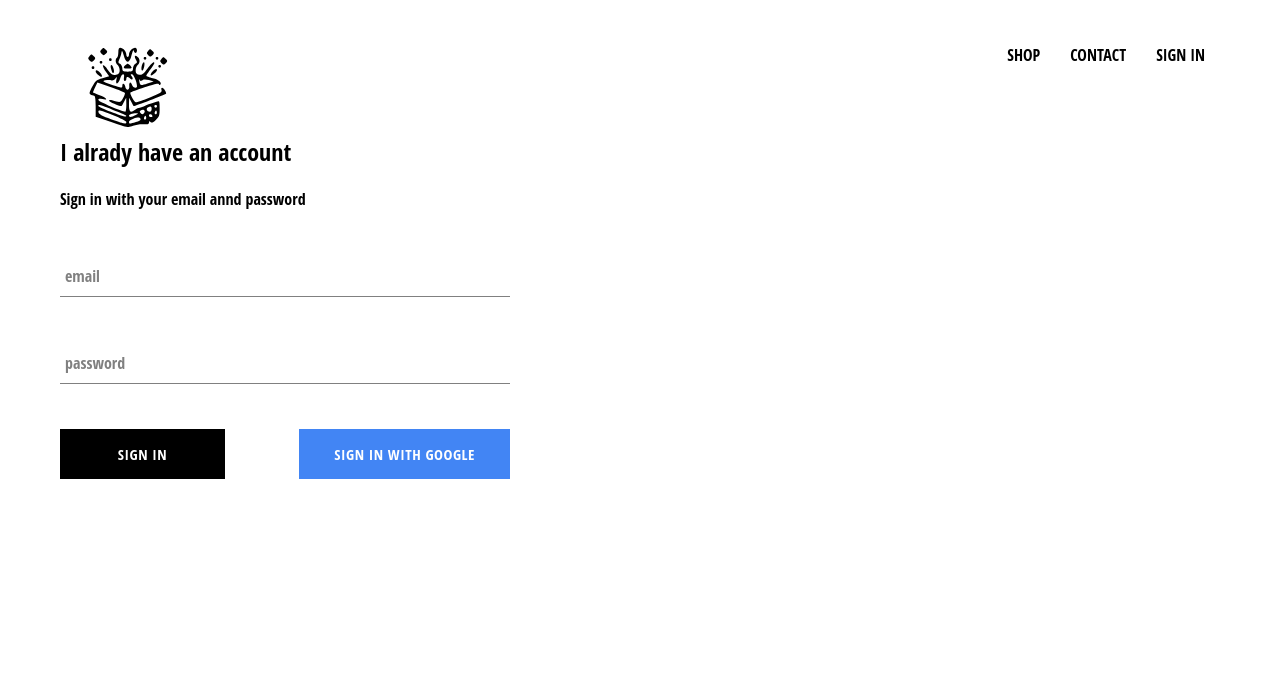
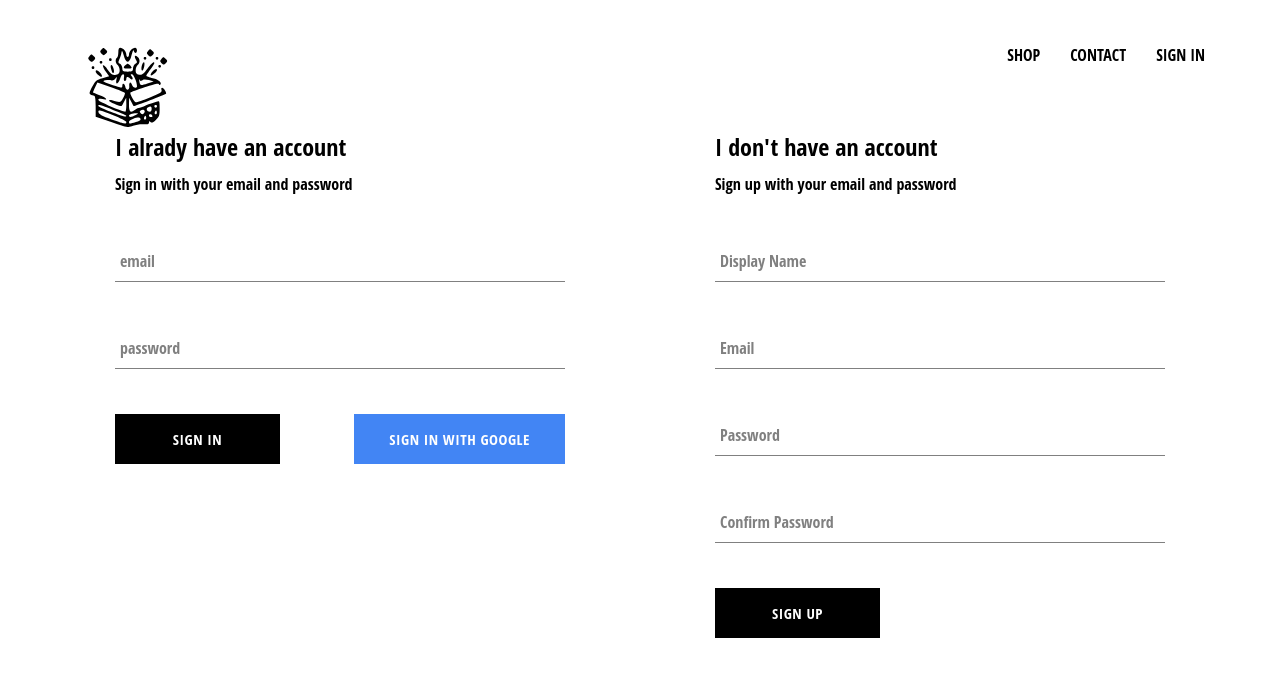
Before and after one commit to SHAH-KUNJAN/Clothing-E-Commerce, a React (Create React App) app: page /signIn in a window 1280 px wide. Shown: the top 676 px of the page. Built offline with nearby package versions, Linux system fonts and the light colour scheme; no server answers.

Commit message:
implemented firebase utils, included ability to store authenticated users into our firestore database.

```diff
--- a/src/App.js
+++ b/src/App.js
@@ -4,8 +4,8 @@
 import ShopPage from './pages/shop/shop.component';
 import SignInAndSignUp from "./pages/sign-in-and-sign-up/sign-in-annd-sign-up.component";
 import Header from "./components/header/header.component";
+import { auth, createUserProfileDocument } from "./firebase/firebase.util";
 import "./App.css";
-import { auth } from "./firebase/firebase.util";
 
 class App extends React.Component {
   unmountFromAuth = null;
@@ -18,8 +18,20 @@
   }
 
   componentDidMount() {
-    this.unmountFromAuth = auth.onAuthStateChanged((user) => {
-      this.setState({ currentUser: user });
+    this.unmountFromAuth = auth.onAuthStateChanged(async (userAuth) => {
+      if (userAuth) {
+        const userRef = await createUserProfileDocument(userAuth);
+        userRef.onSnapshot((snapShot) => {
+          this.setState({
+            currentUser: {
+              id: snapShot.id,
+              ...snapShot.data(),
+            },
+          });
+        });
+      } else {
+        this.setState({ currentUser: userAuth });
+      }
     });
   }
 
--- a/src/components/sign-in/sign-in.component.jsx
+++ b/src/components/sign-in/sign-in.component.jsx
@@ -27,8 +27,8 @@
   render() {
     return (
       <div className="sign-in">
-        <h2>I alrady have an account</h2>
-        <span>Sign in with your email annd password</span>
+        <h2 className="title">I alrady have an account</h2>
+        <span>Sign in with your email and password</span>
         <form onSubmit={this.handleSubmit}>
           <FormInput
             required
--- /dev/null
+++ b/src/components/sign-up/sign-up-component.jsx
@@ -0,0 +1,98 @@
+import React from "react";
+import FormInput from "../form-input/form-input.component";
+import CustomButton from "../custom-button/custom-button.component";
+import { auth, createUserProfileDocument } from "../../firebase/firebase.util";
+import "./sign-up.styles.scss";
+
+class SignUp extends React.Component {
+  constructor(props) {
+    super(props);
+
+    this.state = {
+      displayName: "",
+      email: "",
+      password: "",
+      confirmPassword: "",
+    };
+  }
+
+  handleSubmit = async (event) => {
+    event.preventDefault();
+    const { displayName, email, password, confirmPassword } = this.state;
+
+    if (password !== confirmPassword) {
+      alert("Password don't match");
+      return;
+    }
+
+    try {
+      const { user } = await auth.createUserWithEmailAndPassword(
+        email,
+        password
+      );
+
+      await createUserProfileDocument(user, { displayName });
+
+      this.setState({
+        displayName: "",
+        email: "",
+        password: "",
+        confirmPassword: "",
+      });
+    } catch (error) {
+      console.log("Error in sign up", error.message);
+    }
+  };
+
+  handleChange = (event) => {
+    const { name, value } = event.target;
+    this.setState({ [name]: value });
+  };
+
+  render() {
+    const { displayName, email, password, confirmPassword } = this.state;
+    return (
+      <div className="sign-up">
+        <h2 className="title">I don't have an account</h2>
+        <span>Sign up with your email and password</span>
+        <form className="sign-up-form" onSubmit={this.handleSubmit}>
+          <FormInput
+            required
+            type="text"
+            name="displayName"
+            label="Display Name"
+            onChange={this.handleChange}
+            value={displayName}
+          />
+          <FormInput
+            required
+            type="email"
+            name="email"
+            label="Email"
+            onChange={this.handleChange}
+            value={email}
+          />
+          <FormInput
+            required
+            type="password"
+            name="password"
+            label="Password"
+            onChange={this.handleChange}
+            value={password}
+          />
+          <FormInput
+            required
+            type="password"
+            name="confirmPassword"
+            label="Confirm Password"
+            onChange={this.handleChange}
+            value={confirmPassword}
+          />
+          <CustomButton type="submit"> SIGN UP </CustomButton>
+        </form>
+      </div>
+    );
+  }
+}
+
+export default SignUp;
--- /dev/null
+++ b/src/components/sign-up/sign-up.styles.scss
@@ -0,0 +1,9 @@
+.sign-up {
+    width: 450px;
+    display: flex;
+    flex-direction: column;
+
+    .title {
+        margin: 10px 0;
+    }
+}
--- a/src/firebase/firebase.util.js
+++ b/src/firebase/firebase.util.js
@@ -22,3 +22,23 @@
 export const signInWithGoogle = () => auth.signInWithPopup(provider);
 
 export default firebase;
+
+export const createUserProfileDocument = async (userAuth, additionalData) => {
+  if (!userAuth) return;
+
+  const userRef = firestore.doc(`users/${userAuth.uid}`);
+  const snapShot = await userRef.get();
+
+  if (!snapShot.exists) {
+    const { displayName, email } = userAuth;
+    const createAt = new Date();
+
+    try {
+      await userRef.set({ displayName, email, createAt, ...additionalData });
+    } catch (error) {
+      console.log("Error in creating user.", error.message);
+    }
+  }
+
+  return userRef;
+};
--- a/src/pages/sign-in-and-sign-up/sign-in-annd-sign-up.component.jsx
+++ b/src/pages/sign-in-and-sign-up/sign-in-annd-sign-up.component.jsx
@@ -1,10 +1,12 @@
 import React from "react";
 import SignIn from "../../components/sign-in/sign-in.component";
+import SignUp from "../../components/sign-up/sign-up-component";
 import "./sign-in-annd-sign-up.styles.scss";
 
 const SignInAndSignUp = () => (
   <div className="sign-in-and-sign-up">
     <SignIn />
+    <SignUp />
   </div>
 );
 
--- a/src/pages/sign-in-and-sign-up/sign-in-annd-sign-up.styles.scss
+++ b/src/pages/sign-in-and-sign-up/sign-in-annd-sign-up.styles.scss
@@ -0,0 +1,7 @@
+.sign-in-and-sign-up {
+    display: flex;
+    width: 1050px;
+    justify-content: space-between;
+    margin: 30px auto;
+    border-width: 1px;
+}
```
